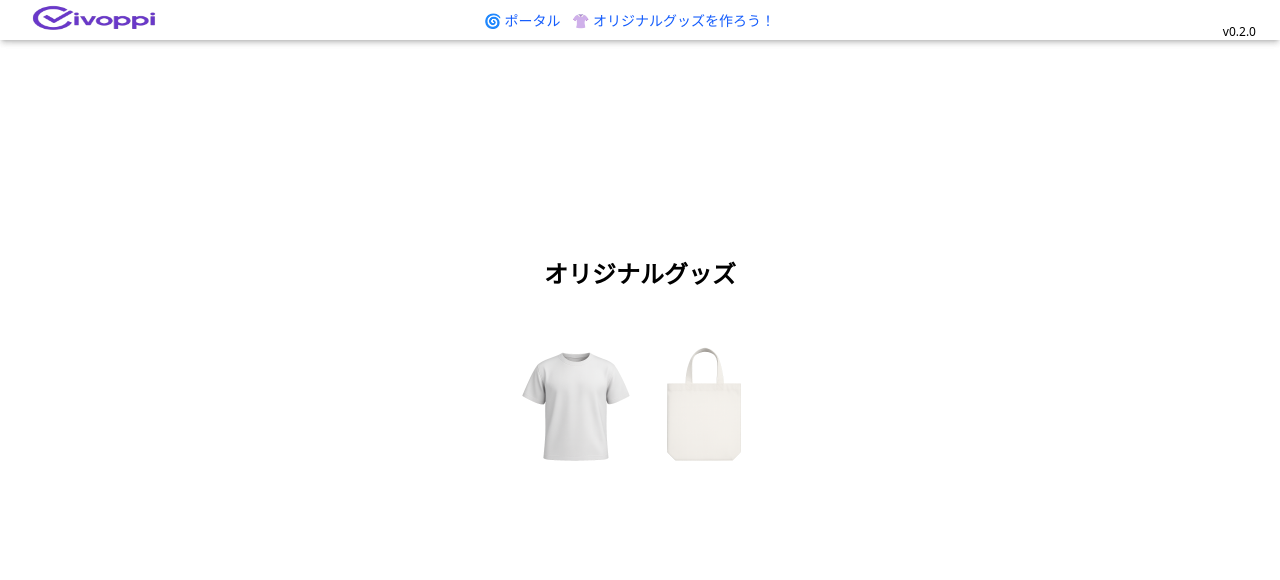
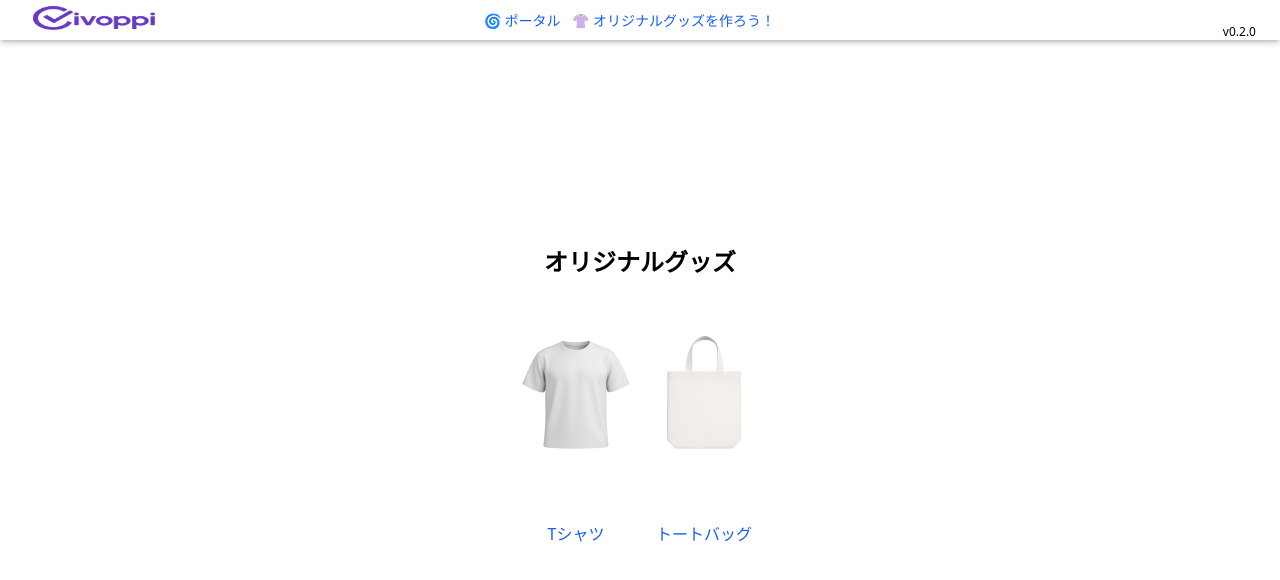
Before and after one commit to turkenoki/Civoppi-Portal, a Next.js app: page /orideco in a window 1280 px wide. Shown: the top 580 px of the page. Built offline with nearby package versions, Linux system fonts and the light colour scheme.

Commit message:
Add captions under items

```diff
--- a/app/orideco/page.tsx
+++ b/app/orideco/page.tsx
@@ -8,11 +8,27 @@ export default function PortalPage() {
       <ul className="mt-25 space-y-2 flex flex-row">
         <li>
           <Link href="/orideco/editor/tshirts" className="text-blue-600 hover:underline">
-            <img alt="Tシャツ" src="/models/tshirt_front_white.png"  className="right-4 top-1/2 -translate-y-1/2 w-32"/>
+            <div className="flex flex-col items-center w-32">
+              <img
+                alt="Tシャツ"
+                src="/models/tshirt_front_white.png"
+                className="right-4 top-1/2 -translate-y-1/2 w-32"
+              />
+              <span className="text-center">Tシャツ</span>
+            </div>
           </Link>
         </li>
         <li>
-          <Link href="/orideco/editor/toto" className="text-blue-600 hover:underline"><img alt="トートバッグ" src="/models/toto_front_white.png"  className="right-4 top-1/2 -translate-y-1/2 w-32" /></Link>
+          <Link href="/orideco/editor/toto" className="text-blue-600 hover:underline">
+            <div className="flex flex-col items-center w-32">
+              <img
+                alt="トートバッグ"
+                src="/models/toto_front_white.png"
+                className="right-4 top-1/2 -translate-y-1/2 w-32"
+              />
+              <span className="text-center">トートバッグ</span>
+            </div>
+          </Link>
         </li>
       </ul>
     </main>
```
